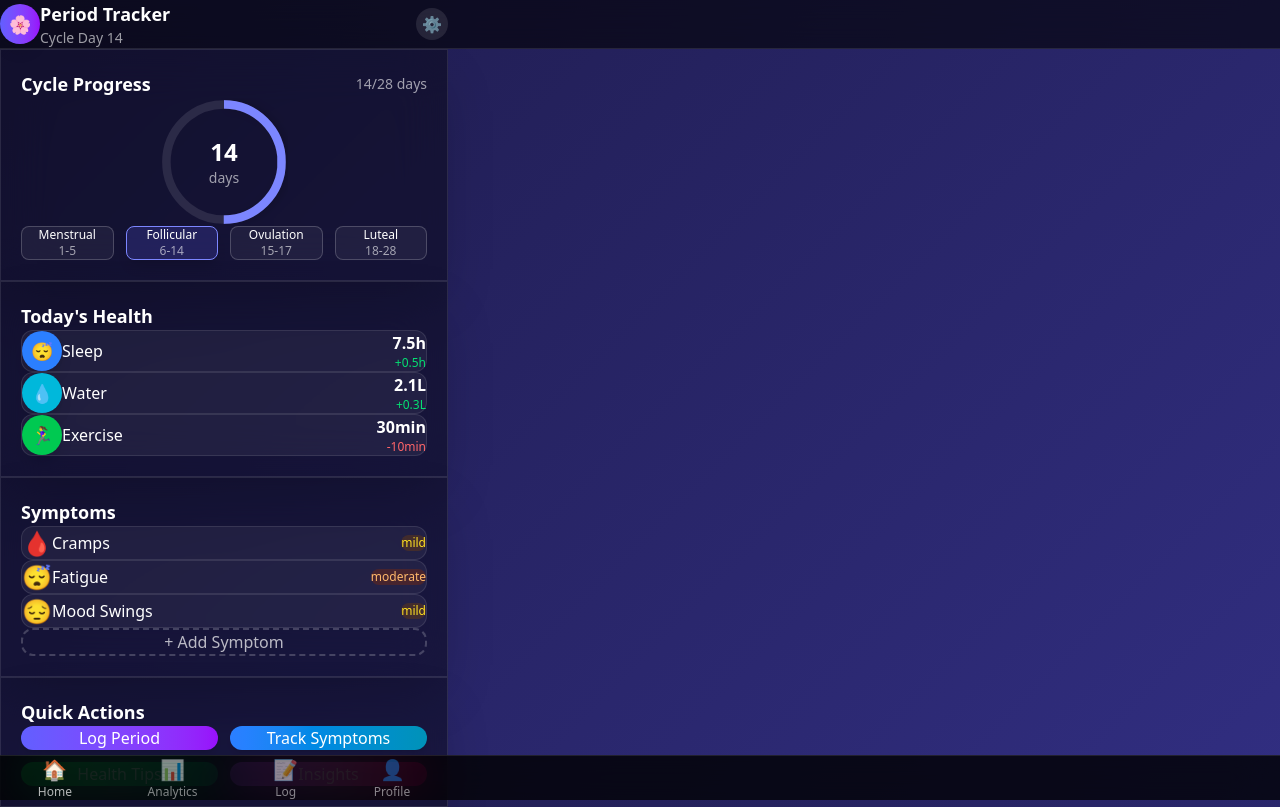
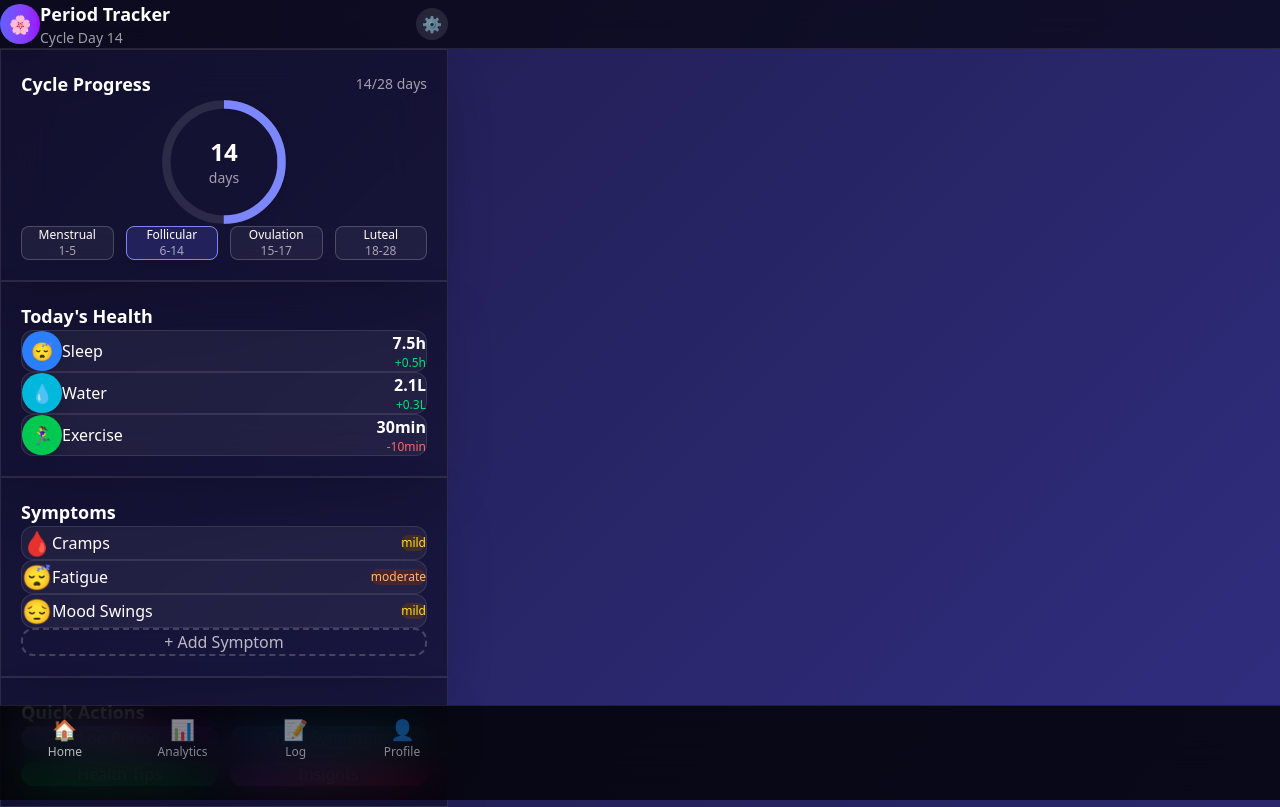
Before and after one commit to Amarjeet2629/period-tracker, a Next.js app: page / in a window 1280 px wide. Built offline with nearby package versions, Linux system fonts and the light colour scheme.

Commit message:
fix padding for navbar

```diff
--- a/src/pages/index.tsx
+++ b/src/pages/index.tsx
@@ -26,7 +26,7 @@ export default function Home() {
       </main>
 
       {/* Bottom Navigation */}
-      <nav className="fixed bottom-0 left-0 right-0 bg-black/80 backdrop-blur-xl border-t border-white/10 z-50">
+      <nav style={{padding: '10px', paddingBottom: '40px'}}className="fixed bottom-0 left-0 right-0 bg-black/80 backdrop-blur-xl border-t border-white/10 z-50">
         <div className="max-w-md mx-auto px-4 py-4">
           <div className="flex justify-around">
             <button className="flex flex-col items-center p-2 text-indigo-400">
```
